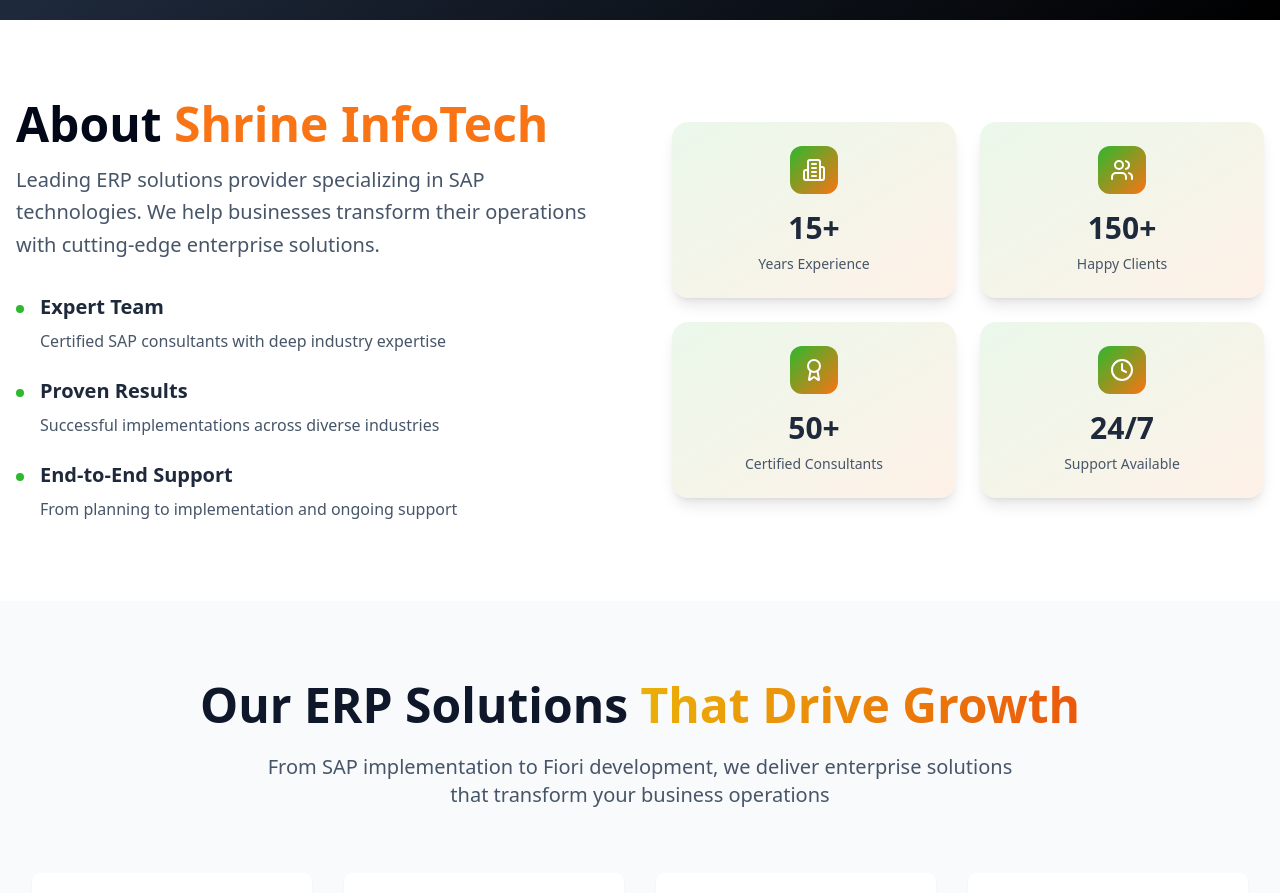
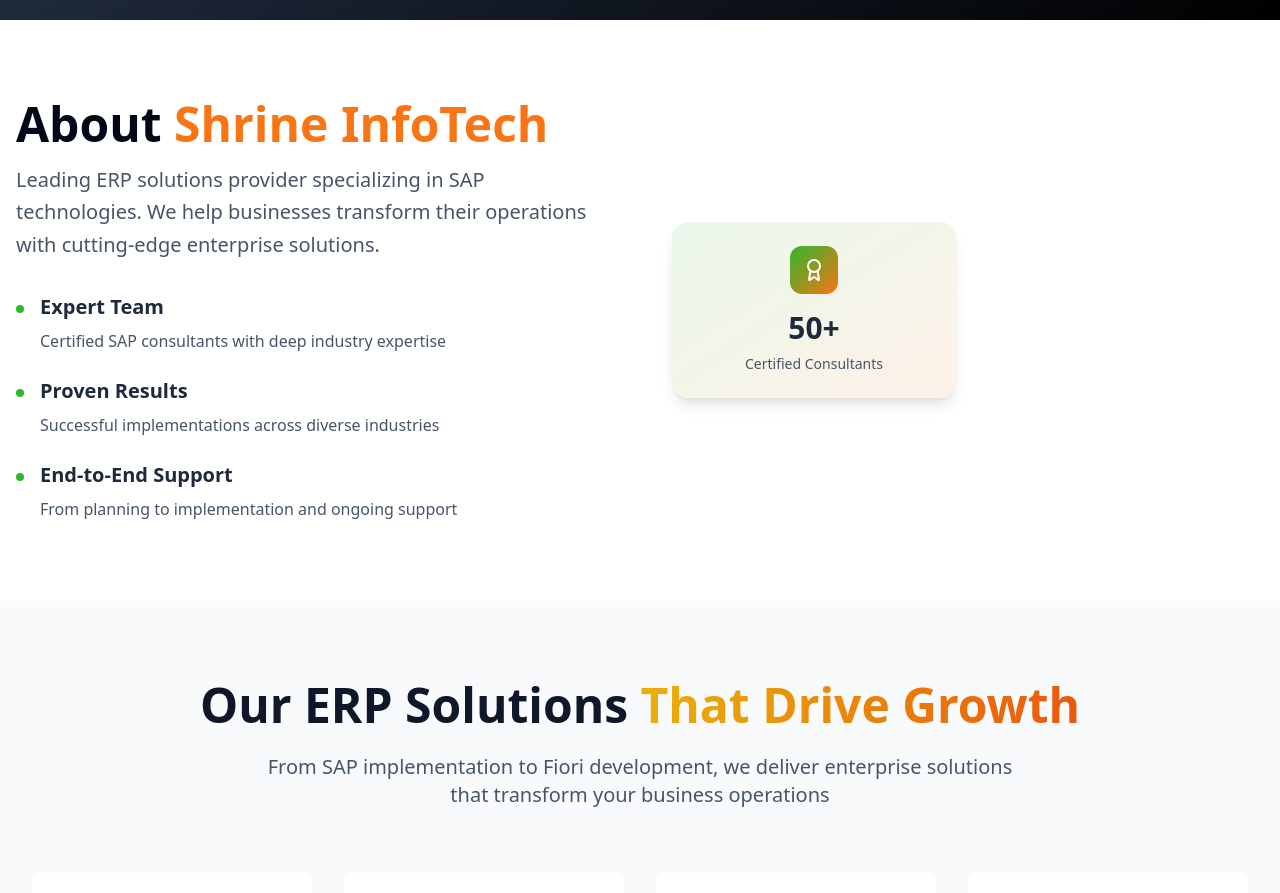
Before and after one commit to Charannnn0/shrineinfotechsample, a React (Vite) app: page / in a window 1280 px wide. Shown: the part 860-1753 px from the top of the page. Built offline with nearby package versions, Linux system fonts and the light colour scheme.

Commit message:
Remove 15+ years experience section
Removed the "15+ years experience" section from the webpage.

```diff
--- a/src/components/About.tsx
+++ b/src/components/About.tsx
@@ -2,10 +2,7 @@ import { Building2, Users, Award, Clock } from "lucide-react";
 
 const About = () => {
   const stats = [
-    { icon: Building2, value: "15+", label: "Years Experience" },
-    { icon: Users, value: "150+", label: "Happy Clients" },
-    { icon: Award, value: "50+", label: "Certified Consultants" },
-    { icon: Clock, value: "24/7", label: "Support Available" }
+    { icon: Award, value: "50+", label: "Certified Consultants" }
   ];
 
   return (
```
